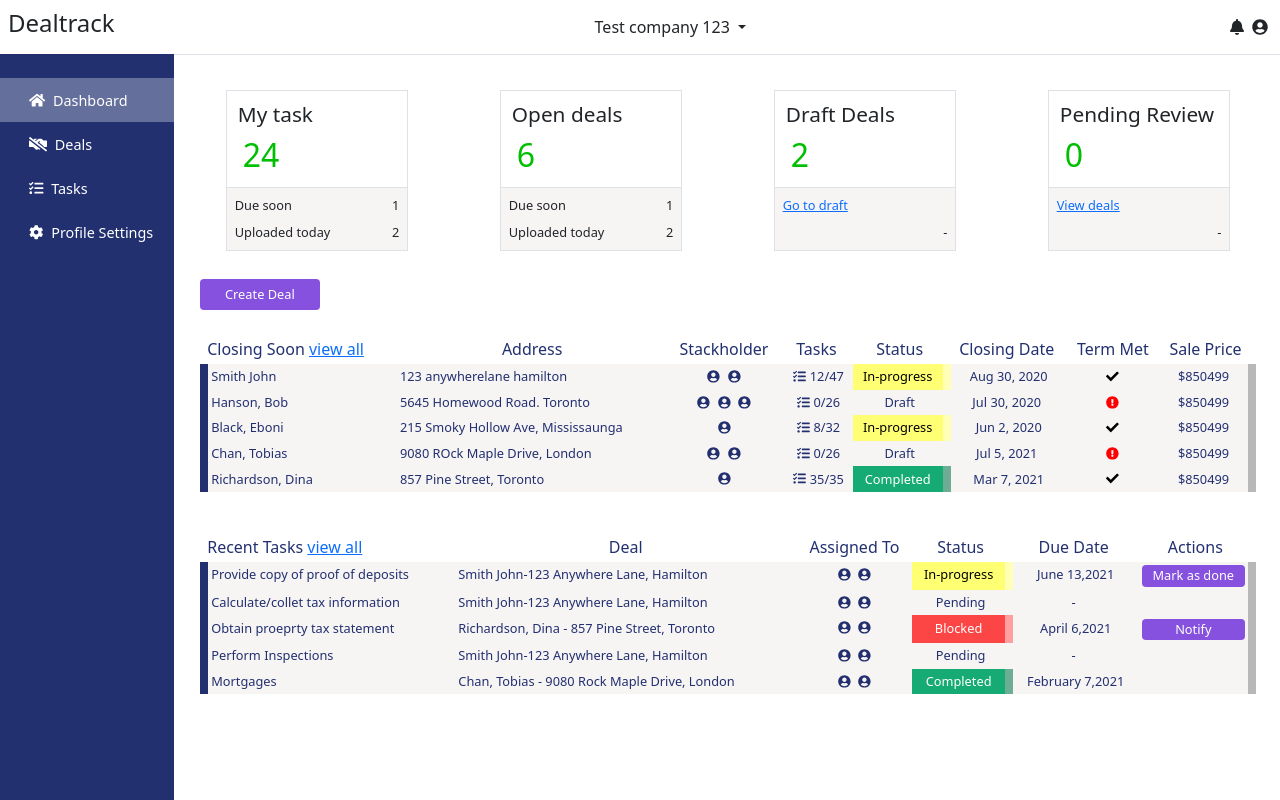
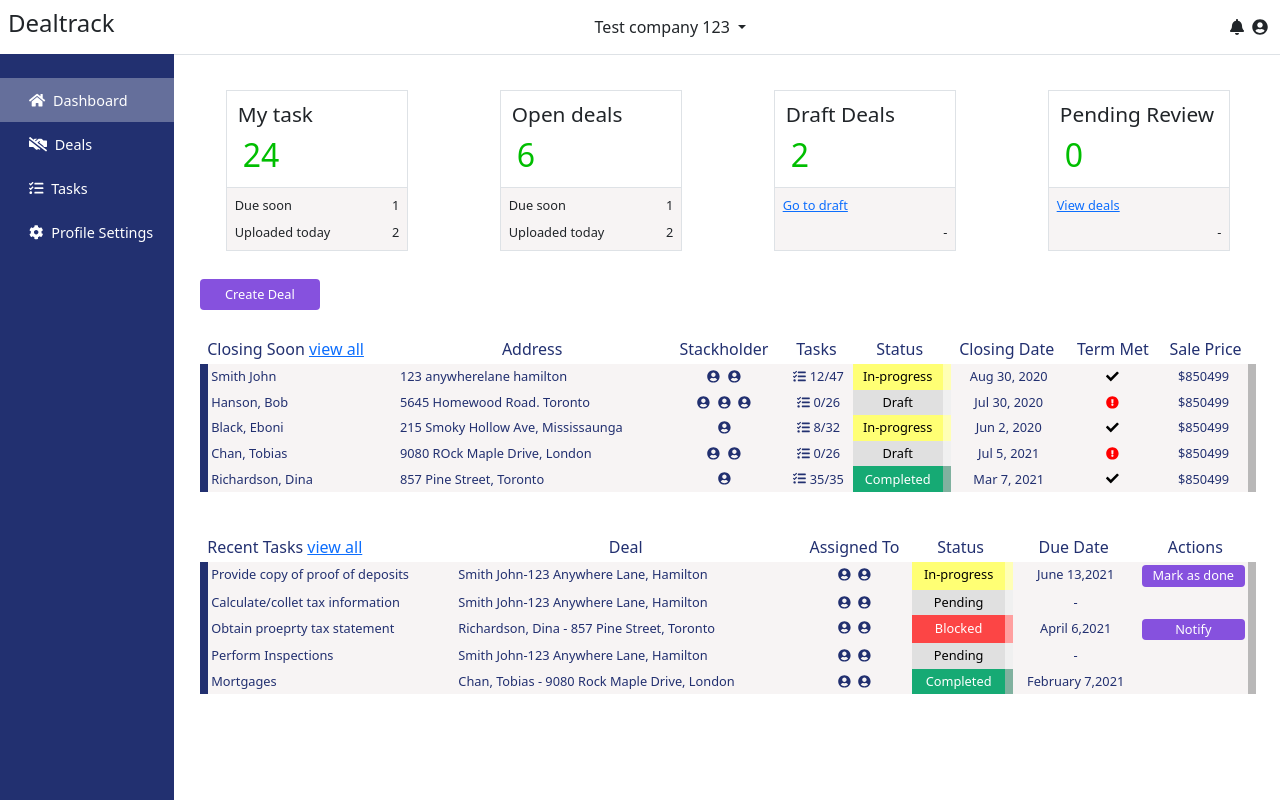
Before and after one commit to mohit-sojitra/dealtrack-demo, an Angular app: page /home in a window 1280 px wide. Built offline with nearby package versions, Linux system fonts and the light colour scheme; sample sign-in values are in the browser's storage.

Commit message:
some ui improvement

```diff
--- a/src/app/components/dashboard/dashboard.component.scss
+++ b/src/app/components/dashboard/dashboard.component.scss
@@ -65,9 +65,14 @@ tbody {
   border-right: 0.5rem solid rgb(255, 255, 181);
   color: black;
 }
+.Draft {
+  background-color: rgb(224, 224, 224);
+  border-right: 0.5rem solid rgb(240, 240, 240);
+  color: black;
+}
 .Completed {
   background-color: rgb(22, 170, 116);
-  border-right: 0.5rem solid rgb(109, 172, 149);
+  border-right: 0.5rem solid rgb(128, 177, 159);
   color: white;
 }
 .Blocked {
--- a/src/app/components/home/home.component.ts
+++ b/src/app/components/home/home.component.ts
@@ -3,13 +3,10 @@ import { Component, OnInit } from '@angular/core';
 @Component({
   selector: 'app-home',
   templateUrl: './home.component.html',
-  styleUrls: ['./home.component.scss']
+  styleUrls: ['./home.component.scss'],
 })
 export class HomeComponent implements OnInit {
+  constructor() {}
 
-  constructor() { }
-
-  ngOnInit(): void {
-  }
-
+  ngOnInit(): void {}
 }
--- a/src/app/layouts/header/header.component.html
+++ b/src/app/layouts/header/header.component.html
@@ -26,6 +26,7 @@
       <a class="dropdown-item" href="#">Something else here</a>
     </div>
   </div>
+
   <div>
     <fa-icon class="m-1" [icon]="faBell" size="1x"></fa-icon>
     <fa-icon class="m-1" [icon]="faUserCircle" size="1x"></fa-icon>
--- a/src/app/layouts/navigation/navigation.component.html
+++ b/src/app/layouts/navigation/navigation.component.html
@@ -19,7 +19,7 @@
         <li class="nav-item active">
           <a class="nav-link" aria-current="page"
             ><fa-icon class="m-2" [icon]="faHome" size="x"></fa-icon
-            >Dashboard</a
+            >Dashboard </a
           >
         </li>
         <li class="nav-item">
--- a/src/app/layouts/navigation/navigation.component.scss
+++ b/src/app/layouts/navigation/navigation.component.scss
@@ -31,7 +31,6 @@ button {
     height: 0rem !important;
     overflow: hidden;
     width: 100%;
-    position: relative;
     ul {
       width: 100%;
     }
@@ -42,15 +41,8 @@ button {
 }
 
 .mobile-navbar {
-  display: flex;
-  height: 15rem !important;
-  width: 100%;
-  position: relative;
-  ul {
-    width: 100%;
-  }
+  height: 13rem !important;
 }
-/* CSS used here will be applied after bootstrap.css */
 
 .toggle-nav {
   width: 18px;
```
Also changed, not shown: task.txt (added).
